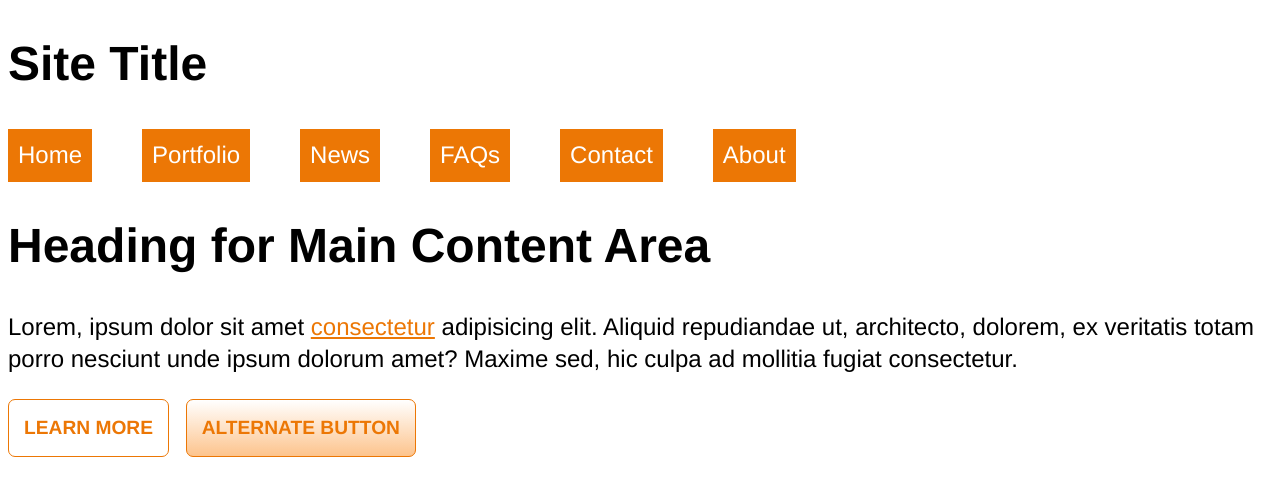
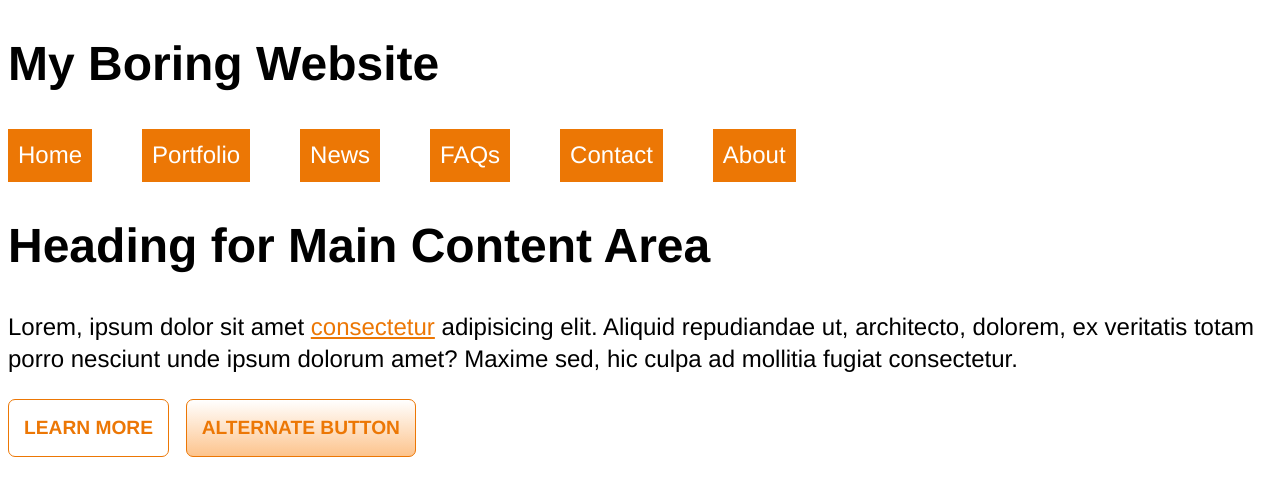
Before and after one commit to CynthiaU5/my-example-site, a website: page index.html in a window 1280 px wide. Drawn offline with Linux system fonts and the light colour scheme.

Commit message:
Changed headline on homepage

```diff
--- a/index.html
+++ b/index.html
@@ -10,7 +10,7 @@
 <body>
 
     <heade class="site-header">
-        <h1>Site Title</h1>
+        <h1>My Boring Website</h1>
 
         <nav>
             <ul class="nav-list">
```
